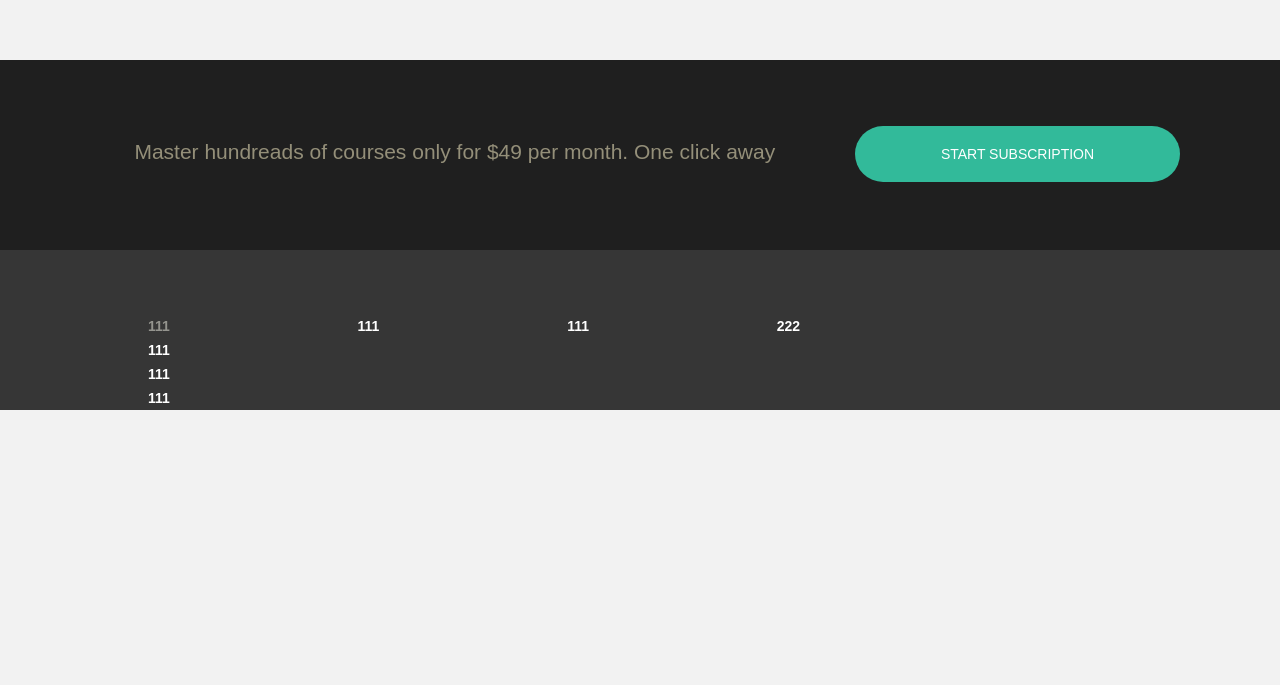
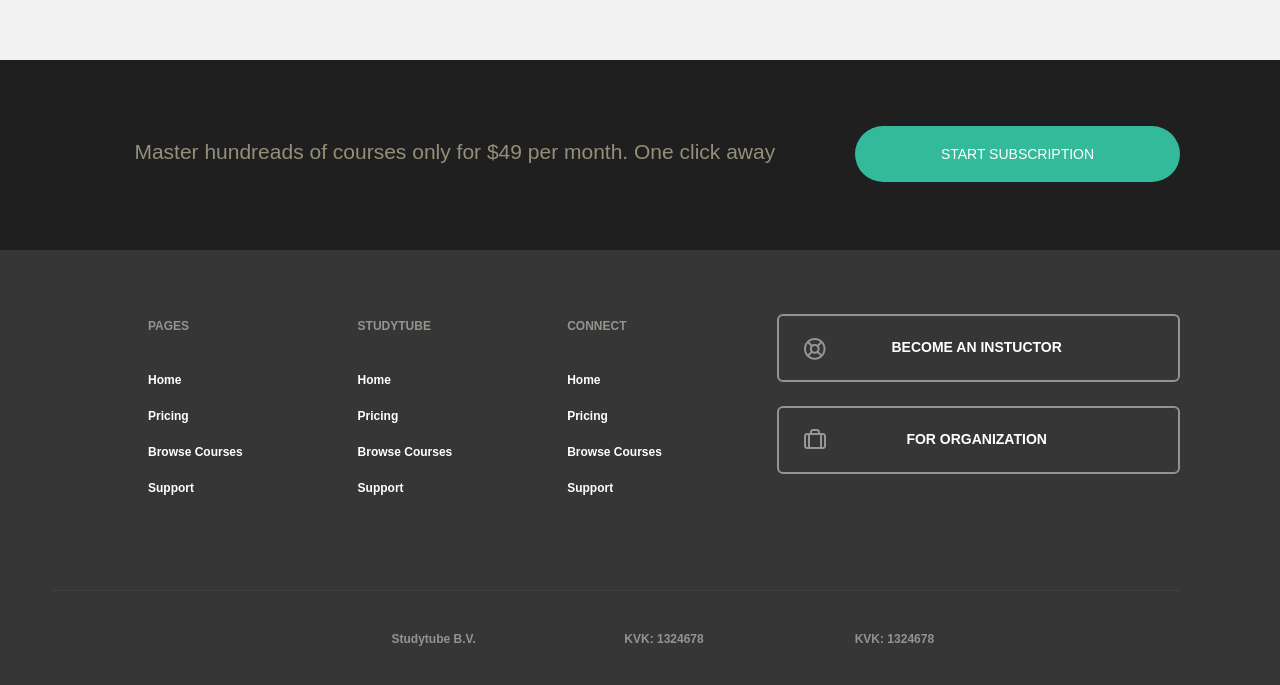
Before and after one commit to drwebmaker/test-faculty, a website: page public/index.html in a window 1280 px wide. Shown: the part 1326-2011 px from the top of the page. Before the commit the page ends 1736 px from the top, so only its background shows below. Drawn offline with Linux system fonts and the light colour scheme.

Commit message:
third commit

```diff
--- a/public/index.html
+++ b/public/index.html
@@ -254,22 +254,68 @@
                 <div class="grid__item one-third">
                     <div class="pf-menu">
                         <div class="pf-header">
-                            <h2>111</h2>
+                            <h2 class="pf-menu__title">Pages</h2>
                         </div>
                         <ul class="pf-menu">
-                            <li class="pf-menu__item">111</li>
-                            <li class="pf-menu__item">111</li>
-                            <li class="pf-menu__item">111</li>
+                            <li class="pf-menu__item"><a href="#">Home</a></li>
+                            <li class="pf-menu__item"><a href="#">Pricing</a></li>
+                            <li class="pf-menu__item"><a href="#">Browse Courses</a></li>
+                            <li class="pf-menu__item"><a href="#">Support</a></li>
                         </ul>
                     </div>
                 </div><!--
-                --><div class="grid__item one-third">111</div><!--
-                --><div class="grid__item one-third">111</div>
+            --><div class="grid__item one-third">
+                    <div class="pf-menu">
+                        <div class="pf-header">
+                            <h2 class="pf-menu__title">Studytube</h2>
+                        </div>
+                        <ul class="pf-menu">
+                            <li class="pf-menu__item"><a href="#">Home</a></li>
+                            <li class="pf-menu__item"><a href="#">Pricing</a></li>
+                            <li class="pf-menu__item"><a href="#">Browse Courses</a></li>
+                            <li class="pf-menu__item"><a href="#">Support</a></li>
+                        </ul>
+                    </div>
+                </div><!--
+            --><div class="grid__item one-third">
+                    <div class="pf-menu">
+                        <div class="pf-header">
+                            <h2 class="pf-menu__title">Connect</h2>
+                        </div>
+                        <ul class="pf-menu">
+                            <li class="pf-menu__item"><a href="#">Home</a></li>
+                            <li class="pf-menu__item"><a href="#">Pricing</a></li>
+                            <li class="pf-menu__item"><a href="#">Browse Courses</a></li>
+                            <li class="pf-menu__item"><a href="#">Support</a></li>
+                        </ul>
+                    </div>
+                </div>
             </div><!--
-            --><div class="grid__item two-fifths">222</div>
+         --><div class="grid__item two-fifths">
+                <div class="pf-banner">
+                    <div class="pf-banner__item l-block-large pf-banner__item-wheel">Become an instuctor</div>
+                    <div class="pf-banner__item l-block-large pf-banner__item-bag">For organization</div>
+                </div>
+            </div>
         </div>
-        <div class="grid pf-bottom">
-
+        <div class="grid grid--center pf-bottom content-panel__block">
+            <div class="grid__item seven-tenths">
+                <div class="grid__item one-third">
+                    <div class="pf-bottom-name">
+                        Studytube B.V.
+                    </div>
+                </div><!--
+             --><div class="grid__item one-third">
+                    <div class="pf-bottom-name">
+                        KVK: 1324678
+                    </div>
+                </div><!--
+             --><div class="grid__item one-third">
+                    <div class="pf-bottom-name">
+                        KVK: 1324678
+                    </div>
+                </div>
+            </div>
         </div>
     </div>
 </footer>
--- a/public/scss/modules/_page-footer.scss
+++ b/public/scss/modules/_page-footer.scss
@@ -3,6 +3,7 @@
   color: #FFFFFF;
   padding-top: 5%;
   font-weight: 700;
+  font-size: $global-font-size-small;
 }
 
 .pf-menu {
@@ -10,10 +11,53 @@
   margin: 0;
 
   &__item {
+    line-height: $global-baseline * 3;
+  }
 
+  &__title {
+    text-transform: uppercase;
+    margin-bottom: $global-baseline * 2;
   }
 }
 
 .pf-header {
   color: #94948e;
 }
+
+.pf-top {
+  padding-bottom: $global-baseline * 7;
+  border-bottom: 1px solid #404040;
+}
+
+.pf-bottom {
+
+  &-name {
+    color: #94948e;
+    font-weight: 700;
+    text-align: center;
+  }
+}
+
+.pf-banner {
+  // someting
+
+  &__item {
+    border-radius: $global-baseline / 2;
+    border: 2px solid #94948e;
+    text-align: center;
+    text-transform: uppercase;
+    height: $global-baseline * 5 + 8px;
+    vertical-align: middle;
+    font-size: $global-font-size;
+
+    @extend %center;
+
+    &-wheel {
+      background: url("/img/wheel.jpg") ($global-baseline * 2) 50% no-repeat;
+    }
+
+    &-bag {
+      background: url("/img/bag.jpg") ($global-baseline * 2) 50% no-repeat;
+    }
+  }
+}
```
Also changed, not shown: public/css/main.css, public/img/bag.jpg (added), public/img/wheel.jpg (added), 1 other file.
